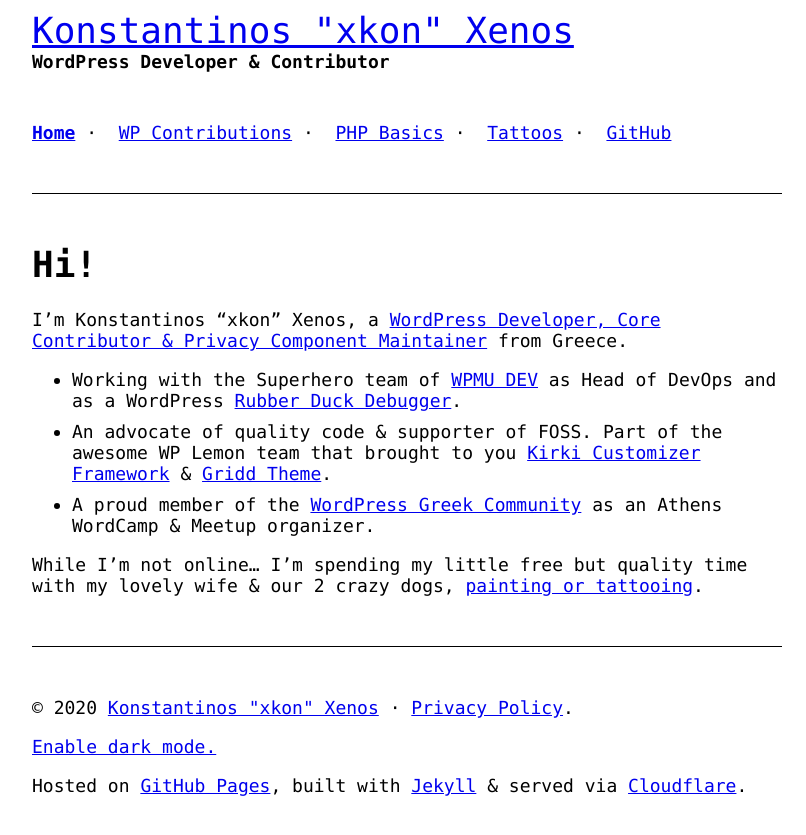
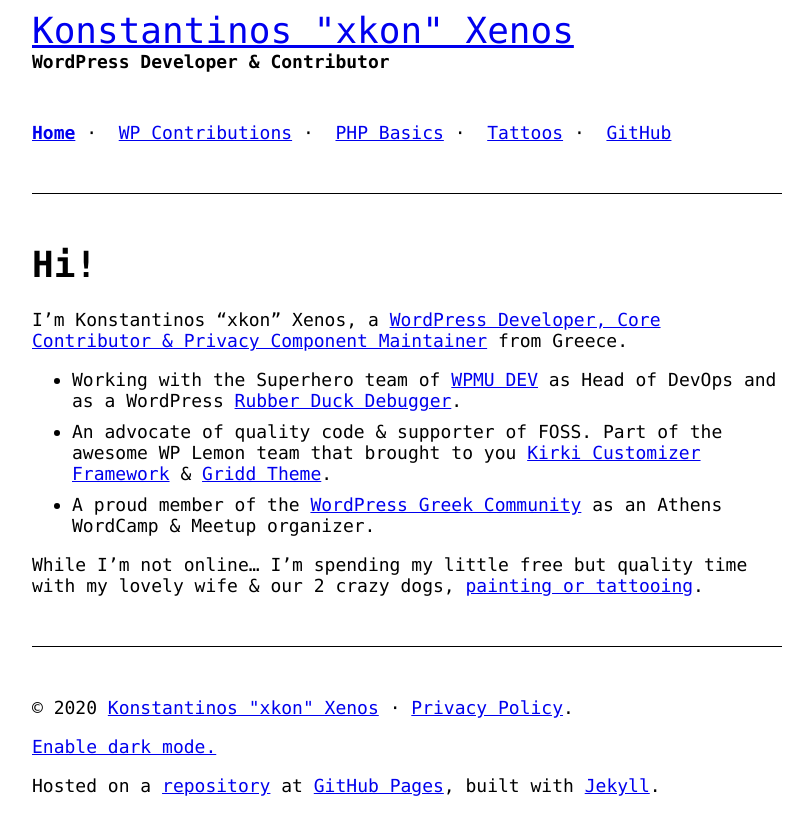
Before and after one commit to mrxkon/mrxkon.github.io, a Jekyll site: the page built from index.md, in a window 1280 px wide. Shown: the top 835 px of the page, without its empty margins (233-1039 px from the left). Built offline with Jekyll 4.4.1, drawn with Linux system fonts in a browser that asks for light colours.

Commit message:
Update footer.html

```diff
--- a/_includes/footer.html
+++ b/_includes/footer.html
@@ -2,7 +2,7 @@
 		<footer>
 			<p>&copy; {{ site.time | date: '%Y' }} <a href="{{ site.site_url }}">{{ site.title }}</a> &middot; <a href="{{ site.site_url }}/privacy-policy/">Privacy Policy</a>.</p>
 			<p><a href="javascript:void(0)" onClick="toggleDarkMode()" data-active="false" id="dark-mode-toggler">Enable dark mode.</a></p>
-			<p>Hosted on <a href="https://pages.github.com" target="_blank" rel="noopener noreferrer">GitHub Pages</a>, built with <a href="https://jekyllrb.com" target="_blank" rel="noopener noreferrer">Jekyll</a> &amp; served via <a href="https://www.cloudflare.com" target="_blank" rel="noopener noreferrer">Cloudflare</a>.</p>
+			<p>Hosted on a <a href="https://github.com/mrxkon/mrxkon.github.io" target="_blank" rel="noopener noreferrer">repository</a> at <a href="https://pages.github.com" target="_blank" rel="noopener noreferrer">GitHub Pages</a>, built with <a href="https://jekyllrb.com" target="_blank" rel="noopener noreferrer">Jekyll</a>.</p>
 		</footer>
 
 		<script>
```
